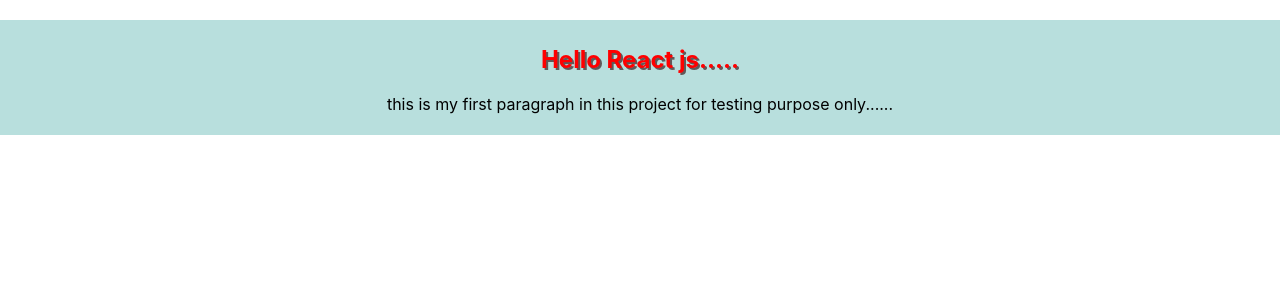
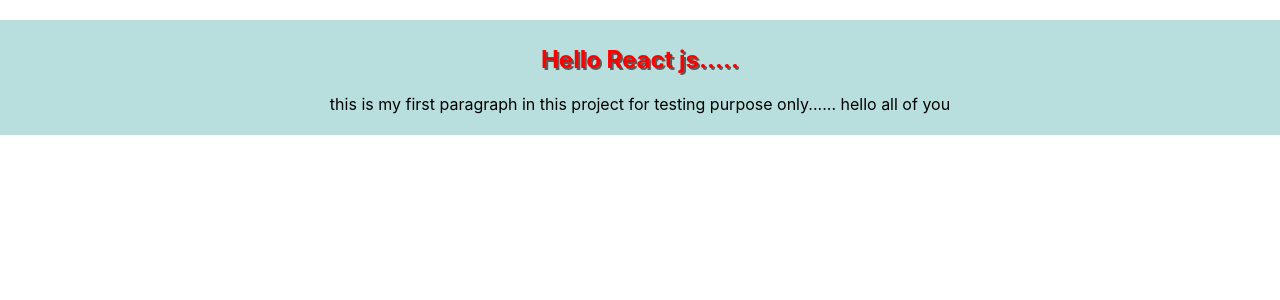
Before and after one commit to yunus9175/sample, a React (Create React App) app: page / in a window 1280 px wide. Shown: the top 300 px of the page. Built offline with nearby package versions, Linux system fonts and the light colour scheme.

Commit message:
change in app.js

```diff
--- a/src/App.js
+++ b/src/App.js
@@ -1,11 +1,13 @@
-
 import './App.css';
 
 function App() {
   return (
     <div className="App">
       <h2>Hello React js.....</h2>
-      <p>this is my first paragraph in this project for testing purpose only......</p>
+      <p>
+        this is my first paragraph in this project for testing purpose
+        only...... hello all of you
+      </p>
     </div>
   );
 }
```
